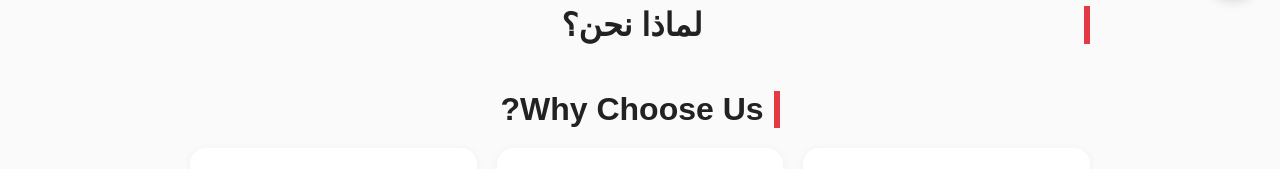
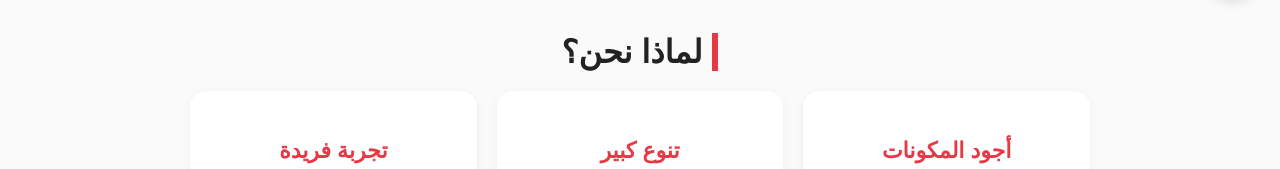
Before and after one commit to nawafsalha1998n/SUCHI, a plain HTML site: page index.html in a window 1280 px wide. Shown: the part 783-952 px from the top of the page. Drawn offline with Linux system fonts and the light colour scheme.

Commit message:
Update index.html

```diff
--- a/index.html
+++ b/index.html
@@ -159,8 +159,15 @@ window.addEventListener('load', () => {
 
 <!-- قسم لماذا نحن؟ -->
 <section class="section">
-    <h2 data-lang="ar" class="active">لماذا نحن؟</h2>
-    <h2 data-lang="en">Why Choose Us?</h2>
+
+    <div data-lang="ar" class="active">
+        <h2>لماذا نحن؟</h2>
+    </div>
+
+    <div data-lang="en">
+        <h2>Why Choose Us?</h2>
+    </div>
+
     <div class="features">
         <div class="feature-box">
             <h3 data-lang="ar" class="active">أجود المكونات</h3>
@@ -182,6 +189,7 @@ window.addEventListener('load', () => {
         </div>
     </div>
 </section>
+
 
 <footer>
     <span data-lang="ar" class="active">© 2025 SUSHI HIGHWAY — جميع الحقوق محفوظة</span>
```
